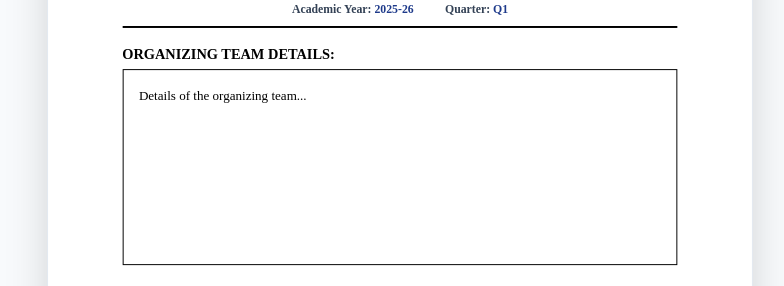
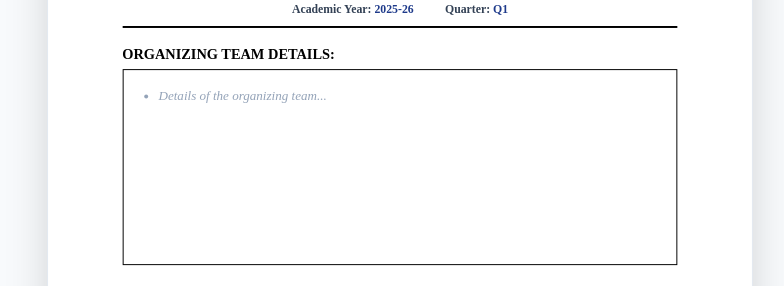
Before and after one commit to Harisha123scem/report-iic-SCEM, a React (Vite) app: page / in a window 1280 px wide. Shown: the part 1323-1609 px from the top of the page, without its empty margins (496-1280 px from the left). Built offline with nearby package versions, Linux system fonts and the light colour scheme.

Commit message:
Update App.tsx

```diff
--- a/src/App.tsx
+++ b/src/App.tsx
@@ -299,9 +299,9 @@ export default function App() {
                 <div className="space-y-2">
                   <label className="block text-[12px] font-bold text-slate-600 uppercase tracking-tight flex justify-between">
                     Brief bio of Speaker
-                    <span className="text-[10px] text-slate-400 font-normal">Max 600 characters</span>
+                    <span className="text-[10px] text-slate-400 font-normal">Max 500 characters</span>
                   </label>
-                  <textarea name="expertBrief" value={data.expertBrief} onChange={handleInputChange} rows={3} maxLength={600} placeholder="Speaker bio..." className="w-full px-4 py-3 text-[15px] border border-slate-300 rounded-lg outline-none focus:border-blue-500 focus:ring-2 focus:ring-blue-100 resize-none shadow-sm" />
+                  <textarea name="expertBrief" value={data.expertBrief} onChange={handleInputChange} rows={3} maxLength={400} placeholder="Speaker bio..." className="w-full px-4 py-3 text-[15px] border border-slate-300 rounded-lg outline-none focus:border-blue-500 focus:ring-2 focus:ring-blue-100 resize-none shadow-sm" />
                 </div>
               </div>
             </div>
@@ -674,7 +674,14 @@ export default function App() {
                     <div className="mb-6 h-[60mm] flex flex-col">
                       <h4 className="text-[11pt] font-bold uppercase mb-1">Organizing Team Details:</h4>
                       <div className="border border-black p-4 text-[10pt] flex-1 text-justify leading-relaxed bg-white overflow-hidden">
-                        {data.teamDetails || 'Details of the organizing team...'}
+                        <ul className="list-disc pl-5 space-y-1">
+  {data.teamDetails
+    ? data.teamDetails.split("\n").filter(line => line.trim() !== "").map((line, i) => (
+        <li key={i}>{line}</li>
+      ))
+    : <li className="italic text-slate-400">Details of the organizing team...</li>
+  }
+</ul>
                       </div>
                     </div>
 
```
